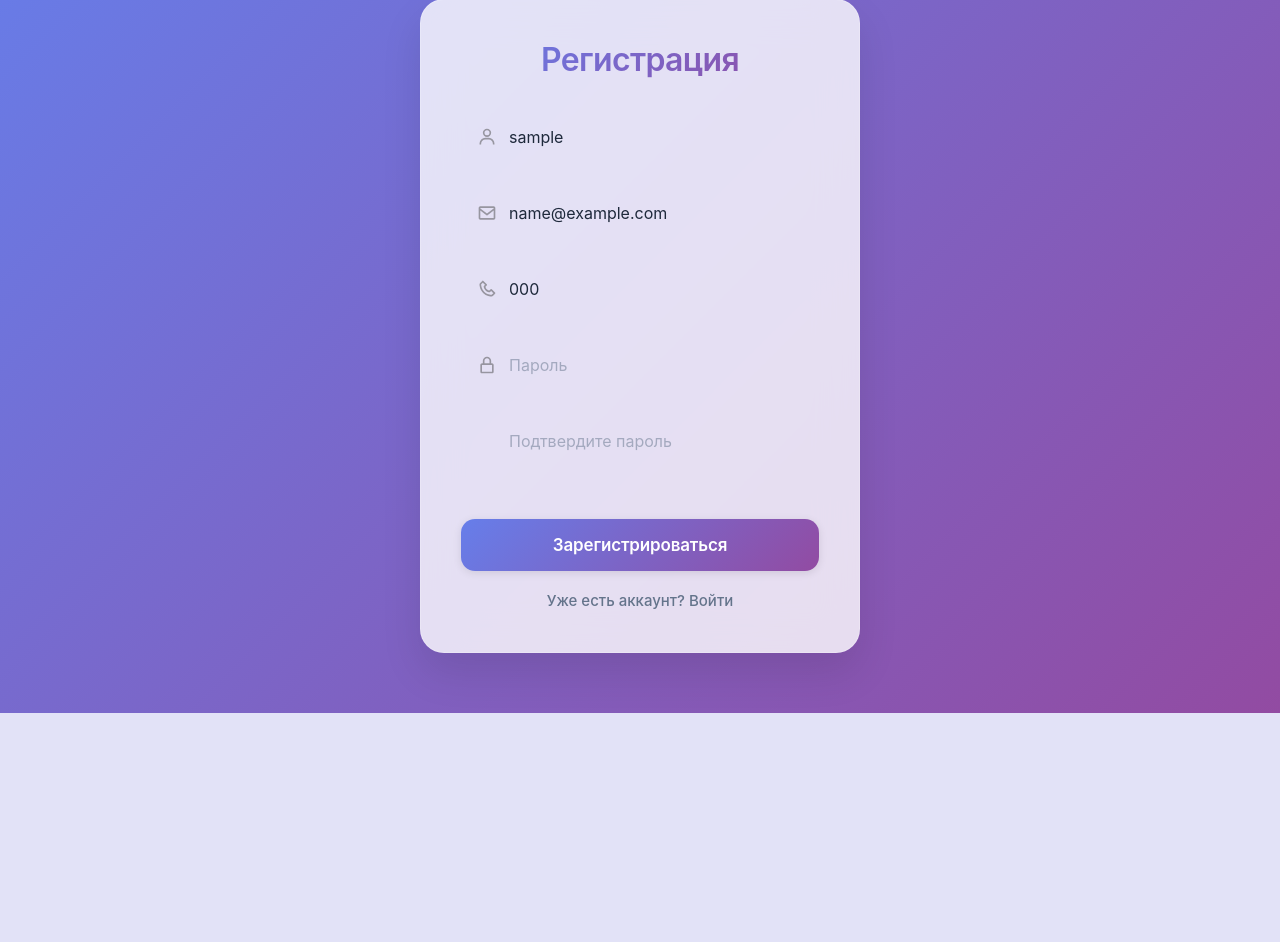
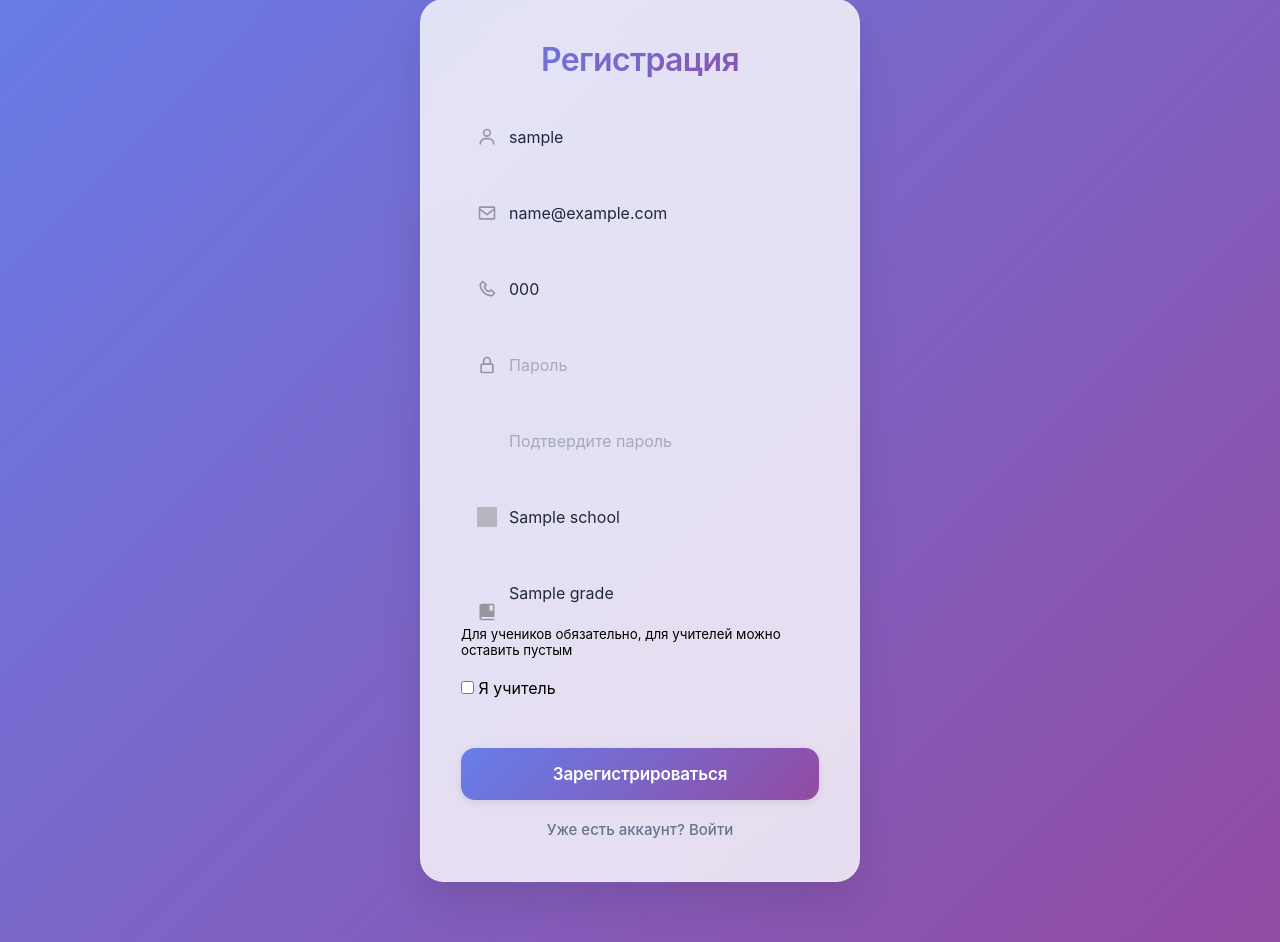
Before and after one commit to Andre-wb/Artifex, a FastAPI app: template templates/register.html in a window 1280 px wide. Shown: the part 119-1061 px from the top of the page. Before the commit the page ends 832 px from the top, so only its background shows below. Run offline with FastAPI, Linux system fonts and the light colour scheme; the template is opened without the code that fills it: most values are stand-ins (such as "Sample title", 1, 10 or a date in 2020); grey boxes are pictures that could not be loaded.

Commit message:
Исправил баги фронта

```diff
--- a/app/routes.py
+++ b/app/routes.py
@@ -137,7 +137,7 @@ async def register_user(
 ):
     try:
         form_data = await safe_form_data(request)
-        data = extract_form_data(form_data, ["username", "email", "phone", "password", "confirm"])
+        data = extract_form_data(form_data, ["username", "email", "phone", "password", "confirm", "school", "grade", "is_teacher"])
         username = data["username"]
         email = data["email"]
         phone = data["phone"]
--- /dev/null
+++ b/app/static/js/format_phone.js
@@ -0,0 +1,29 @@
+function formatPhoneNumber(inputElement) {
+    if (!inputElement) return;
+    inputElement.addEventListener('input', function(e) {
+        let value = e.target.value.replace(/\D/g, '');
+        if (value.startsWith('7') || value.startsWith('8')) {
+            let formatted = '+7';
+            if (value.length > 1) {
+                formatted += ' ' + value.substring(1, 4);
+            }
+            if (value.length > 4) {
+                formatted += ' ' + value.substring(4, 7);
+            }
+            if (value.length > 7) {
+                formatted += '-' + value.substring(7, 9);
+            }
+            if (value.length > 9) {
+                formatted += '-' + value.substring(9, 11);
+            }
+            e.target.value = formatted;
+        }
+    });
+}
+
+document.addEventListener('DOMContentLoaded', function() {
+    const phoneInput = document.getElementById('phone');
+    if (phoneInput) {
+        formatPhoneNumber(phoneInput);
+    }
+});
--- /dev/null
+++ b/app/static/js/password_strength.js
@@ -0,0 +1,58 @@
+/**
+ * Проверка сложности пароля и отображение индикатора.
+ * Используется на странице регистрации.
+ */
+function checkPasswordStrength(password) {
+    const strengthDiv = document.getElementById('password-strength');
+    const fill = document.getElementById('strength-fill');
+    const text = document.getElementById('strength-text');
+
+    if (!password) {
+        strengthDiv.style.display = 'none';
+        return;
+    }
+
+    strengthDiv.style.display = 'block';
+
+    let score = 0;
+
+    if (password.length >= 16) score += 40;
+    else if (password.length >= 12) score += 30;
+    else if (password.length >= 8) score += 20;
+    else if (password.length >= 6) score += 10;
+
+    if (/[A-ZА-Я]/.test(password)) score += 15;
+    if (/[a-zа-я]/.test(password)) score += 15;
+    if (/\d/.test(password)) score += 15;
+    if (/[!@#$%^&*(),.?":{}|<>\[\]\\/+=_\-]/.test(password)) score += 15;
+
+    if (/(.)\1{3,}/.test(password)) score -= 20; // повторяющиеся символы
+    if (/(123|234|345|456|567|678|789|890|abc|bcd|cde|def|efg|fgh|ghi|hij|ijk|jkl|klm|lmn|mno|nop|opq|pqr|qrs|rst|stu|tuv|uvw|vwx|wxy|xyz)/i.test(password)) score -= 20; // последовательности
+    if (/password|123456|qwerty|admin|letmein|welcome|monkey|dragon|trustno1|sunshine|master|hello|freedom|whatever|qazwsx|password1|superman/i.test(password)) score = 0;
+
+    score = Math.max(0, Math.min(score, 100));
+
+    fill.style.width = score + '%';
+
+    if (score >= 80) {
+        fill.style.backgroundColor = '#27ae60';
+        text.textContent = 'Отличный пароль!';
+        text.style.color = '#27ae60';
+    } else if (score >= 60) {
+        fill.style.backgroundColor = '#2ecc71';
+        text.textContent = 'Хороший пароль';
+        text.style.color = '#2ecc71';
+    } else if (score >= 40) {
+        fill.style.backgroundColor = '#f39c12';
+        text.textContent = 'Средний пароль';
+        text.style.color = '#f39c12';
+    } else if (score >= 20) {
+        fill.style.backgroundColor = '#e67e22';
+        text.textContent = 'Слабый пароль';
+        text.style.color = '#e67e22';
+    } else {
+        fill.style.backgroundColor = '#e74c3c';
+        text.textContent = 'Очень слабый пароль';
+        text.style.color = '#e74c3c';
+    }
+}
--- /dev/null
+++ b/app/static/js/register_validation.js
@@ -0,0 +1,70 @@
+(function() {
+    const teacherCheckbox = document.querySelector('input[name="is_teacher"]');
+    const gradeInput = document.getElementById('grade');
+
+    if (teacherCheckbox && gradeInput) {
+        teacherCheckbox.addEventListener('change', function(e) {
+            gradeInput.required = !e.target.checked;
+        });
+    }
+
+    const form = document.querySelector('form');
+    if (form) {
+        form.addEventListener('submit', function(event) {
+            const password = document.getElementById('password').value;
+            const confirm = document.getElementById('confirm').value;
+
+            if (password !== confirm) {
+                event.preventDefault();
+                alert('Пароли не совпадают! Проверьте правильность ввода.');
+                document.getElementById('confirm').focus();
+                return false;
+            }
+
+            if (password.length < 12) {
+                event.preventDefault();
+                alert('Пароль должен быть не менее 12 символов!');
+                document.getElementById('password').focus();
+                return false;
+            }
+
+            const username = document.getElementById('username').value;
+            const usernamePattern = /^[a-zA-Z0-9_]{3,30}$/;
+            if (!usernamePattern.test(username)) {
+                event.preventDefault();
+                alert('Имя пользователя должно содержать только буквы, цифры и подчеркивания, от 3 до 30 символов');
+                document.getElementById('username').focus();
+                return false;
+            }
+
+            const school = document.getElementById('school').value;
+            if (!school) {
+                event.preventDefault();
+                alert('Пожалуйста, укажите школу');
+                document.getElementById('school').focus();
+                return false;
+            }
+
+            const isTeacher = teacherCheckbox ? teacherCheckbox.checked : false;
+            const grade = gradeInput ? gradeInput.value : '';
+            if (!isTeacher && !grade) {
+                event.preventDefault();
+                alert('Для ученика класс обязателен');
+                if (gradeInput) gradeInput.focus();
+                return false;
+            }
+
+            return true;
+        });
+    }
+
+    const inputs = document.querySelectorAll('.input');
+    inputs.forEach(input => {
+        input.addEventListener('focus', function() {
+            this.parentElement.classList.add('focused');
+        });
+        input.addEventListener('blur', function() {
+            this.parentElement.classList.remove('focused');
+        });
+    });
+})();
--- a/templates/register.html
+++ b/templates/register.html
@@ -3,14 +3,15 @@
 {% block extra_css %}
 <link rel="stylesheet" href="{{ url_for('static', path='css/register.css') }}">
 {% endblock %}
+
 {% block content %}
 <div class="form-container">
   <h2 class="login-header">Регистрация</h2>
 
   <form method="POST" novalidate>
-
+    <!-- Имя пользователя -->
     <div class="form-group">
-        <span><img src="{{ url_for('static', path='assets/bx-user.svg') }}"></span>
+      <span><img src="{{ url_for('static', path='assets/bx-user.svg') }}" alt="user"></span>
       <input type="text" id="username" name="username" class="input"
              value="{{ username or '' }}"
              required
@@ -19,48 +20,51 @@
              pattern="[a-zA-Z0-9_]+"
              title="Только буквы, цифры и подчеркивания (3-30 символов)"
              placeholder="Имя пользователя">
-        <svg class="line-svg"><path d="M0 1 L100% 1"/></svg>
+      <svg class="line-svg"><path d="M0 1 L100% 1"/></svg>
       {% if error and 'username' in error %}
       <span class="error">{{ error.username }}</span>
       {% endif %}
     </div>
 
+    <!-- Email -->
     <div class="form-group">
-        <span><img src="{{ url_for('static', path='assets/bx-envelope.svg') }}"></span>
+      <span><img src="{{ url_for('static', path='assets/bx-envelope.svg') }}" alt="email"></span>
       <input type="email" id="email" name="email" class="input"
              value="{{ email or '' }}"
              required
              title="Введите корректный email адрес"
              placeholder="Email">
-        <svg class="line-svg"><path d="M0 1 L100% 1"/></svg>
+      <svg class="line-svg"><path d="M0 1 L100% 1"/></svg>
       {% if error and 'email' in error %}
       <span class="error">{{ error.email }}</span>
       {% endif %}
     </div>
 
+    <!-- Телефон -->
     <div class="form-group">
-        <span><img src="{{ url_for('static', path='assets/bx-phone.svg') }}"></span>
+      <span><img src="{{ url_for('static', path='assets/bx-phone.svg') }}" alt="phone"></span>
       <input type="tel" id="phone" name="phone" class="input"
              value="{{ phone or '' }}"
              required
              pattern="[\+\d\s\-\(\)]+"
              title="Пример: +7 999 123-45-67 или 8 999 123-45-67"
              placeholder="Телефон">
-        <svg class="line-svg"><path d="M0 1 L100% 1"/></svg>
+      <svg class="line-svg"><path d="M0 1 L100% 1"/></svg>
       {% if error and 'phone' in error %}
       <span class="error">{{ error.phone }}</span>
       {% endif %}
     </div>
 
+    <!-- Пароль -->
     <div class="form-group">
-        <span><img src="{{ url_for('static', path='assets/bx-lock-alt.svg') }}"></span>
+      <span><img src="{{ url_for('static', path='assets/bx-lock-alt.svg') }}" alt="lock"></span>
       <input type="password" id="password" name="password" class="input"
              required
              minlength="12"
              maxlength="128"
              oninput="checkPasswordStrength(this.value)"
              placeholder="Пароль">
-        <svg class="line-svg"><path d="M0 1 L100% 1"/></svg>
+      <svg class="line-svg"><path d="M0 1 L100% 1"/></svg>
       {% if error and 'password' in error %}
       <span class="error">{{ error.password }}</span>
       {% endif %}
@@ -73,16 +77,56 @@
       </div>
     </div>
 
+    <!-- Подтверждение пароля -->
     <div class="form-group">
-      <input type="password" id="confirm" name="confirm" class="input" required placeholder="Подтвердите пароль">
+      <input type="password" id="confirm" name="confirm" class="input"
+             required
+             placeholder="Подтвердите пароль">
+      <svg class="line-svg"><path d="M0 1 L100% 1"/></svg>
       {% if error and 'confirm' in error %}
       <span class="error">{{ error.confirm }}</span>
       {% endif %}
     </div>
 
+    <!-- Школа -->
+    <div class="form-group">
+      <span><img src="{{ url_for('static', path='assets/bx-school.svg') }}" alt="school"></span>
+      <input type="text" id="school" name="school" class="input"
+             value="{{ school or '' }}"
+             required
+             placeholder="Школа (номер или название)">
+      <svg class="line-svg"><path d="M0 1 L100% 1"/></svg>
+      {% if error and 'school' in error %}
+      <span class="error">{{ error.school }}</span>
+      {% endif %}
+    </div>
+
+    <!-- Класс -->
+    <div class="form-group">
+      <span><img src="{{ url_for('static', path='assets/bxs-book-bookmark.svg') }}" alt="grade"></span>
+      <input type="text" id="grade" name="grade" class="input"
+             value="{{ grade or '' }}"
+             {% if not is_teacher %}required{% endif %}
+             placeholder="Класс (например, 7А)">
+      <svg class="line-svg"><path d="M0 1 L100% 1"/></svg>
+      <small style="display: block; margin-top: 5px;">Для учеников обязательно, для учителей можно оставить пустым</small>
+      {% if error and 'grade' in error %}
+      <span class="error">{{ error.grade }}</span>
+      {% endif %}
+    </div>
+
+    <!-- Чекбокс "Я учитель" -->
+    <div class="form-group checkbox-group">
+      <label>
+        <input type="checkbox" name="is_teacher" value="true" {% if is_teacher %}checked{% endif %}>
+        Я учитель
+      </label>
+    </div>
+
     <button type="submit" class="button-login" style="margin-top: 30px;">Зарегистрироваться</button>
   </form>
 
+  <!-- Отображение ошибок (строковых или словарных) -->
   {% if error and error is string %}
   <ul class="error-list">
     <li>{{ error }}</li>
@@ -100,6 +144,12 @@
     <li>{{ success }}</li>
   </ul>
   {% endif %}
-    <a href="/login" class="register-link">Уже есть аккаунт? Войти</a>
+
+  <a href="/login" class="register-link">Уже есть аккаунт? Войти</a>
 </div>
+
+<!-- Подключение внешних JavaScript-файлов -->
+<script src="{{ url_for('static', path='js/password_strength.js') }}"></script>
+<script src="{{ url_for('static', path='js/format_phone.js') }}"></script>
+<script src="{{ url_for('static', path='js/register_validation.js') }}"></script>
 {% endblock %}
```
Also changed, not shown: app.db (added), app/static/assets/bxs-book-bookmark.svg (added), app/static/assets/bxs-school.svg (added).
